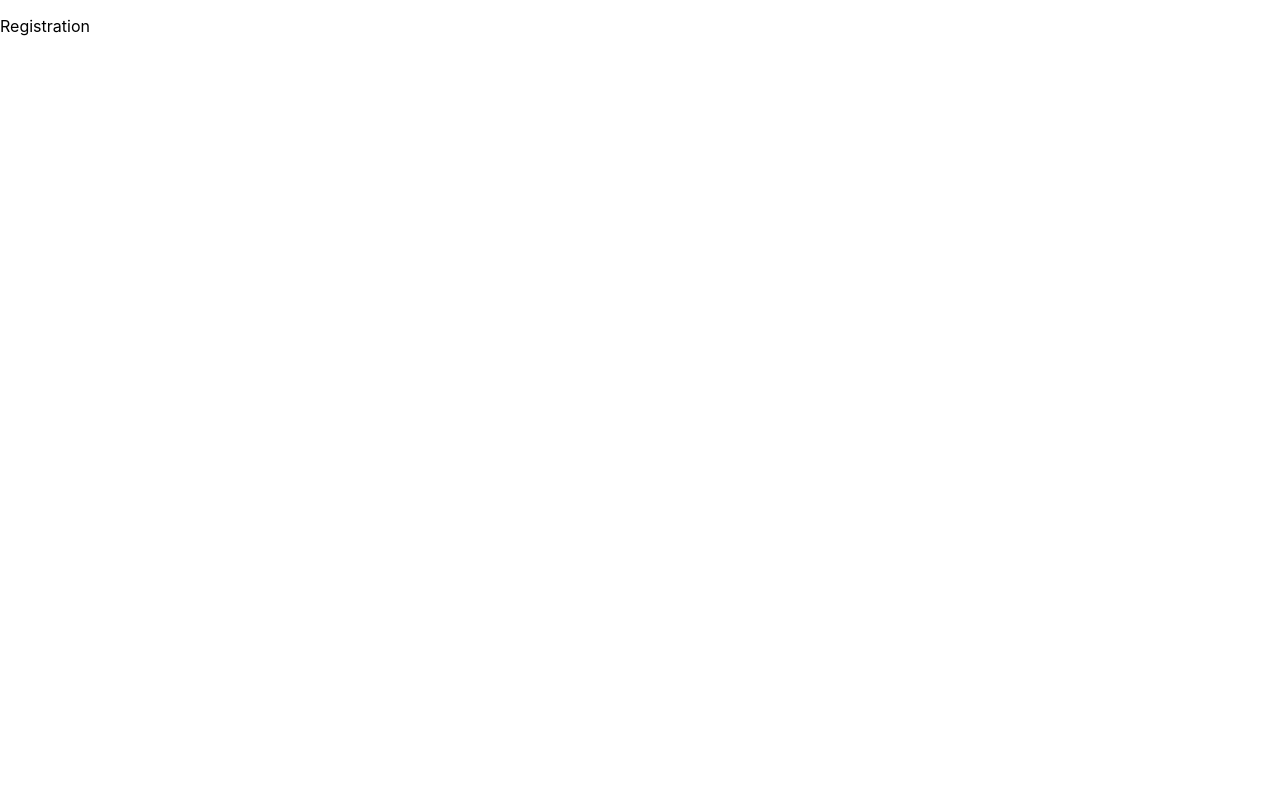
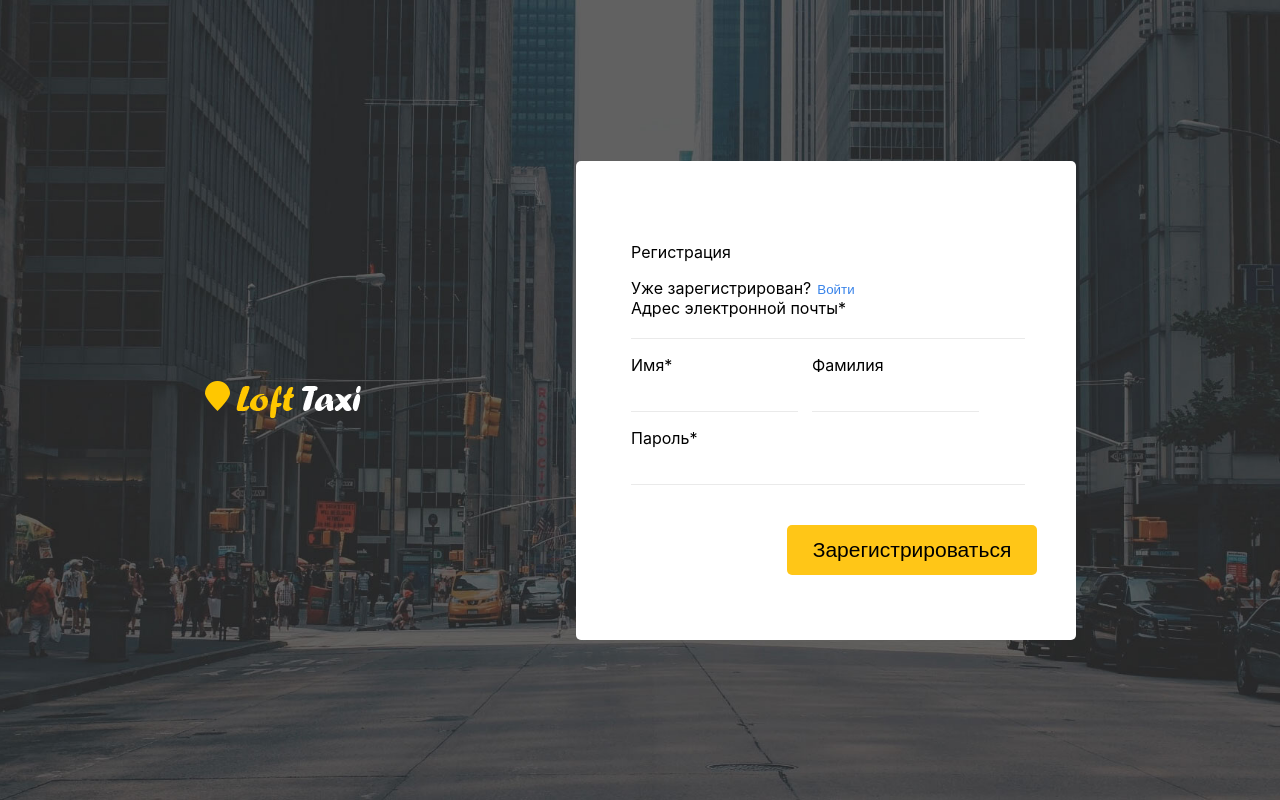
Before and after one commit to deniskorotaevsky/react-loft-taxi, a React (Create React App) app: page / in a window 1280 px wide. Both pictures are taken after a click on the button "Зарегистрируйтесь". Built offline with nearby package versions, Linux system fonts and the light colour scheme.

Commit message:
component-registration

```diff
--- a/src/App.js
+++ b/src/App.js
@@ -2,7 +2,7 @@ import React, { Component } from "react";
 import Map from "./Map";
 import Profile from "./Profile";
 import Login from "./Login/Login";
-import Registration from "./Registration";
+import Registration from "./Registration/Registration";
 
 const PAGES = {
   login: Login,
--- a/src/Header.jsx
+++ b/src/Header.jsx
@@ -1,5 +1,5 @@
 export function Header(props) {
-    const {setPage} = props;
+    const { setPage } = props;
 
     return (
         <header>
--- a/src/Map.js
+++ b/src/Map.js
@@ -2,8 +2,7 @@ import { Header } from './Header';
 
 export function Map(props) {
     const { setPage } = props;
-
-    return(
+    return (
         <div>
             <Header setPage={setPage} />
             <h1>Map Page</h1>
--- a/src/Profile.js
+++ b/src/Profile.js
@@ -1,7 +1,11 @@
-export function Profile() {
-    return(
+import { Header } from './Header';
+
+export function Profile(props) {
+    const { setPage } = props;
+    return (
         <div>
-            <h1> Profile</h1>
+            <Header setPage={setPage} />
+            <h1>Profile</h1>
         </div>
     )
 }
--- a/src/Registration.js
+++ /dev/null
@@ -1,13 +0,0 @@
-import { Component } from 'react'
-
-class Registration extends Component {
-
-    render() {
-        return (
-            <>
-                <p>Registration</p>
-            </>
-        )
-    }
-}
-export default Registration;
--- /dev/null
+++ b/src/Registration/Registration.js
@@ -0,0 +1,61 @@
+import { Component } from 'react'
+import logo from '../logo.png';
+import s from './Registration.module.css';
+
+class Registration extends Component {
+
+    render() {
+        const { setPage } = this.props;
+        return (
+            <div className={s.registration}>
+
+                <div className={s.registration_logo}>
+                    <img src={logo} alt="logo" />
+                </div>
+
+                <div className={s.registration_form}>
+                    <div className={s.registration_pole}>
+
+                        <p>Регистрация</p>
+                        <div className={s.registration_newUser}>
+                            Уже зарегистрирован?
+                            <button className={s.registrationBtn} type="submit" onClick={() => setPage('login')}>Войти</button>
+                        </div>
+
+                        <form onSubmit={() => setPage('map')} >
+                            <div>
+                                <label>
+                                    Адрес электронной почты*
+                                    <input type='mail' name="mail" />
+                                </label>
+                            </div>
+                            <div className={s.registration_userName}>
+                                <div>
+                                    <label>
+                                        <p>Имя*</p>
+                                        <input type='text' name="text" />
+                                    </label>
+                                </div>
+                                <div>
+                                    <label>
+                                        <p>Фамилия</p>
+                                        <input type='text' name="text" />
+                                    </label>
+                                </div>
+                            </div>
+                            <div>
+                                <label>
+                                    <p>Пароль*</p>
+                                    <input type='password' name="password" />
+                                </label>
+                            </div>
+                            <button className={s.comeInBtn} type="submit">Зарегистрироваться</button>
+                        </form>
+                    </div>
+                </div>
+            </div>
+        )
+    }
+}
+
+export default Registration;
--- /dev/null
+++ b/src/Registration/Registration.module.css
@@ -0,0 +1,76 @@
+.registration {
+  margin: 0 auto;
+  width: 100vw;
+  height: 100vh;
+  background: url('../background.jpg') center no-repeat;
+  justify-content: center;
+  background-size: cover;
+  display: flex;
+  align-items: center;
+  justify-content: center;
+}
+
+.registration_form {
+  height: auto;
+  width: 500px;
+  background-color: #fff;
+  border-radius: 5px;
+  margin-left: 215px;
+  display: flex;
+  align-items: center;
+  justify-content: center;
+}
+
+.registration_pole {
+  width: 390px;
+  margin: 65px 0;
+}
+
+.header_newUser {
+  display: flex;
+  align-items: center;
+  margin-bottom: 40px;
+}
+
+.registration_newUser a {
+  text-decoration: none;
+}
+
+.comeInBtn {
+  width: 250px;
+  height: 50px;
+  display: flex;
+  align-items: center;
+  justify-content: center;
+  background-color: #ffc617;
+  border-radius: 5px;
+  border: none;
+  font-size: 21px;
+  margin-left: 40%;
+  margin-top: 40px;
+}
+
+.registrationBtn {
+  border: none;
+  background-color: rgba(0, 0, 0, 0);
+  color: #3883e9;
+}
+
+input {
+  border: none;
+  border-bottom: 1px solid #eaeaea;
+  width: 390px;
+  box-shadow: none;
+}
+
+input:focus {
+  outline: 0;
+}
+
+.registration_userName{
+  display: flex;
+}
+
+.registration_userName input{
+  width: 90%;
+}
```
Also changed, not shown: src/Login/Login.js (+1 -6 lines).
